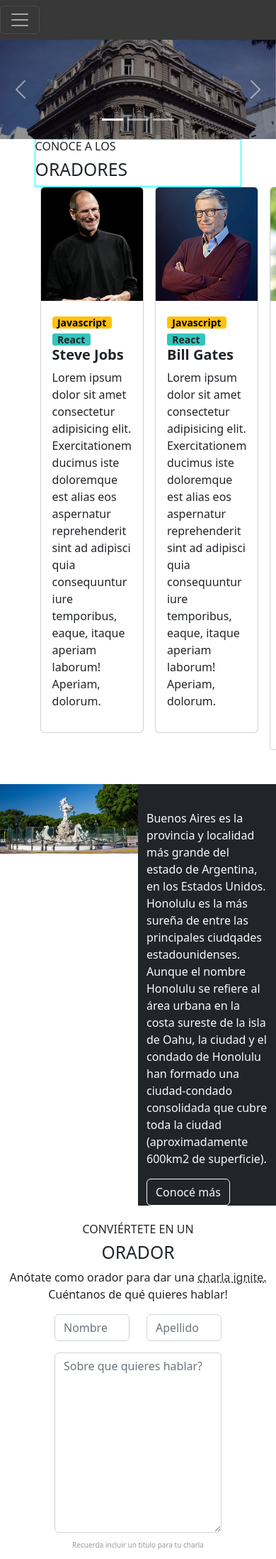
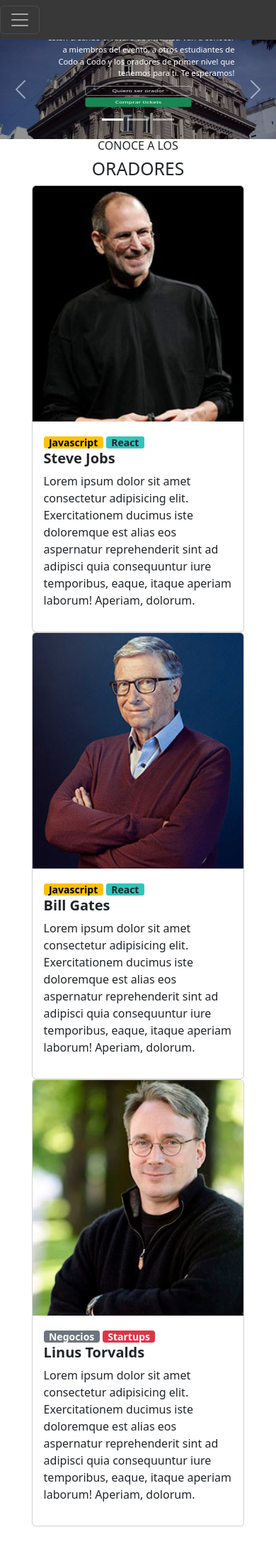
Before and after one commit to juanaieta23057/Integrador_1, a PHP site: page /index.html in a window 390 px wide; the page is wider, and only the part inside the window is pictured. Shown: the top 2197 px of that part at 71% size. Run offline with PHP 8.4, Linux system fonts and the light colour scheme.

Commit message:
navbar collapse ok. Cards responsive. Carrousel responsive con breakpoints, Image y p Honolulu tnb responsive

```diff
--- a/estilos.css
+++ b/estilos.css
@@ -49,3 +49,80 @@
   .navbar-collapse.container.nav li:nth-child(:last-child){
     margin-top: 3px;
 }
+
+@media (min-width: 320px) and (max-width: 564px) {
+    .carousel-caption p {
+        font-size: 0.7rem;
+        margin-left:0%;
+        overflow:visible;
+        margin-bottom: -18px;
+    }
+    .carousel-caption h2{
+        font-size: 0.8rem;
+    }
+    .carousel-caption div{
+        font-size: 0.8rem;
+        transform: scale(0.55, 0.35);
+        margin-bottom: -22px;
+     }
+}
+
+@media (min-width: 565px) and (max-width: 768px) {
+    .carousel-caption p {
+        font-size: 0.6rem;
+        margin-left:10%;
+    }
+    .carousel-caption h2{
+        font-size: 1.0rem;
+    }
+    .carousel-caption div button{
+        font-size: 0.6rem;
+    }
+}
+
+@media (min-width: 769px) and (max-width: 991px) {
+    .carousel-caption p {
+        font-size: 0.8rem;
+        margin-left:20%;
+    }
+    .carousel-caption h2{
+        font-size: 1.2rem;
+    }
+    .carousel-caption div button{
+        font-size: 0.7rem;
+    }
+  }
+
+@media (min-width: 992px) and (max-width: 1199px) {
+    .carousel-caption p {
+        font-size: 1.0rem;
+        margin-left:50%;
+    }
+    .carousel-caption h2{
+        font-size: 1.4rem;
+    }
+    .carousel-caption div button{
+        font-size: 0.8rem;
+    }
+}
+
+@media (min-width: 1200px) and (max-width: 1439px) {
+    .carousel-caption p {
+        font-size: 1.1rem;
+        margin-left:50%;
+    }
+    .carousel-caption h2{
+        font-size: 1.6rem;
+    }
+}
+
+@media (min-width: 1440px) and (max-width: 2048px) {
+    .carousel-caption p{
+        font-size: 1.2rem;
+        margin-left:50%;
+    }
+    .carousel-caption h2{
+        font-size: 1.8rem;
+    }
+
+}
--- a/index.html
+++ b/index.html
@@ -39,14 +39,14 @@
         </div>
     </nav> -->
     <nav class="navbar navbar-expand-lg navbar-dark navbackgrey">
-      <button class="navbar-toggler" type="button" data-toggle="collapse" data-target="#navbarSupportedContent" aria-controls="navbarSupportedContent" aria-expanded="false" aria-label="Toggle navigation">
+      <button class="navbar-toggler" type="button" data-bs-toggle="collapse" data-bs-target="#navbarSupportedContent" aria-controls="navbarSupportedContent" aria-expanded="false" aria-label="Toggle navigation">
         <span class="navbar-toggler-icon"></span>
       </button>
 
 
       <div class="collapse navbar-collapse" id="navbarSupportedContent">
         <div class="container">
-          <ul class="nav justify-content-evenly p-2">
+          <ul class="navbar-nav justify-content-evenly p-2">
             <li class="nav-item brand" style="margin-right: 10%;">
               <a class="navbar-brand" href="#"><img src="img/codoacodo.png" alt="" width="100" height="54"> Conf Bs As</a>
             </li>
@@ -81,26 +81,36 @@
       <div class="carousel-inner" role="listbox">
           <div class="carousel-item active">
               <img src="img/200031.jpg" class="w-100 d-block" alt="First slide">
-              <div class="carousel-caption d-none d-md-block">
+              <div class="carousel-caption">
                 <h2 class="text-end">Conf Bs As</h2>
-                <p style="margin-left: 50%;text-align:right;">Bs As llega por primera vez a Argentina. Un evento para compartir con nuestra comunidad el conocimiento y experiencia de los expertos que estan creando el futuro de Internet. Van a conocer a miembros del evento, a otros estudiantes de Codo a Codo y los oradores de primer nivel que tenemos para ti. Te espermos!</p>
+                <p style="text-align:right;">Bs As llega por primera vez a Argentina. Un evento para compartir con nuestra comunidad el conocimiento y experiencia de los expertos que estan creando el futuro de Internet. Van a conocer a miembros del evento, a otros estudiantes de Codo a Codo y los oradores de primer nivel que tenemos para ti. Te esperamos!</p>
                 <div class="d-grid gap-2 d-md-flex justify-content-md-end">
-                  <button class="btn btn-outline-light me-md-2" type="button">Quiero ser orador</button>
+                  <button class="btn btn-outline-light" type="button">Quiero ser orador</button>
                   <button class="btn btn-success" type="button">Comprar tickets</button>
                 </div>
               </div>
           </div>
           <div class="carousel-item">
               <img src="img/200268.jpg" class="w-100 d-block" alt="Second slide">
-              <div class="carousel-caption justify-content-md-end">
-                <h2 class="text-end">Second slide label</h2>
-                <p style="text-align:right; width:50%;">Bs As llega por primera vez a Argentina. Un evento para compartir con nuestra comunidad el conocimiento y experiencia de los expertos que estan creando el futuro de Internet. Van a conocer a miembros del evento, a otros estudiantes de Codo a Codo y los oradores de primer nivel que tenemos para ti. Te espermos!</p>
-                <button class="btn btn-primary me-md-2" type="button">Button</button>
-                <button class="btn btn-primary" type="button">Button</button>
+              <div class="carousel-caption">
+                <h2 class="text-end">Conf Bs As 2</h2>
+                <p style="text-align:right;">Bs As llega por primera vez a Argentina. Un evento para compartir con nuestra comunidad el conocimiento y experiencia de los expertos que estan creando el futuro de Internet. Van a conocer a miembros del evento, a otros estudiantes de Codo a Codo y los oradores de primer nivel que tenemos para ti. Te esperamos!</p>
+                <div class="d-grid gap-2 d-md-flex justify-content-md-end">
+                  <button class="btn btn-outline-light" type="button">Quiero ser orador</button>
+                  <button class="btn btn-success" type="button">Comprar tickets</button>
+                </div>
               </div>
           </div>
           <div class="carousel-item">
               <img src="img/200312.jpg" class="w-100 d-block" alt="Third slide">
+              <div class="carousel-caption justify-content-md-end">
+                <h2 class="text-end">Conf Bs As 3</h2>
+                <p style="text-align:right;">Bs As llega por primera vez a Argentina. Un evento para compartir con nuestra comunidad el conocimiento y experiencia de los expertos que estan creando el futuro de Internet. Van a conocer a miembros del evento, a otros estudiantes de Codo a Codo y los oradores de primer nivel que tenemos para ti. Te esperamos!</p>
+                <div class="d-grid gap-2 d-md-flex justify-content-md-end">
+                  <button class="btn btn-outline-light me-md-2" type="button">Quiero ser orador</button>
+                  <button class="btn btn-success" type="button">Comprar tickets</button>
+                </div>
+              </div>
           </div>
       </div>
       <button class="carousel-control-prev" type="button" data-bs-target="#carouselId" data-bs-slide="prev">
@@ -116,12 +126,12 @@
   <main>
     <div class="container">
       <div style="width: 80%; margin-left:10%; margin-right: 10%;">
-        <div style="border: cyan 1px solid;">
+        <div class="text-center">
           <h6>CONOCE A LOS</h6>
           <h2>ORADORES</h2>
         </div>
-        <div class="d-flex justify-content-evenly">
-          <div class="px-2">
+        <div class="d-flex justify-content-evenly row">
+          <div class="px-2 col-md-4">
             <div class="card">
               <img src="img/SJ.jpg" class="card-img-top" alt="...">
               <div class="card-body">
@@ -132,7 +142,7 @@
               </div>
             </div>
           </div>
-          <div class="px-2">
+          <div class="px-2 col-md-4">
             <div class="card">
               <img src="img/BG.jpg" class="card-img-top" alt="...">
               <div class="card-body">
@@ -143,7 +153,7 @@
               </div>
             </div>
           </div>
-          <div class="px-2">
+          <div class="px-2 col-md-4">
             <div class="card">
               <img src="img/LT.jpg" class="card-img-top" alt="...">
               <div class="card-body">
@@ -162,13 +172,13 @@
 
   <div style="margin:0" class="container-fluid mt-5">
     <div class="row">
-      <div style="width: 50%; margin:0;padding: 0;">
+      <div style="margin:0;padding: 0;" class="col-md-6">
         <img src="img/lola.jpg" alt="" width="100%" style="margin:0" >
       </div>
-      <div style="width: 50%;margin:0" class="bg-dark">
+      <div style="margin:0" class="bg-dark col-md-6">
         <h3>Bs As - Octubre</h3>
         <p class="text-light">Buenos Aires es la provincia y localidad más grande del estado de Argentina, en los Estados Unidos. Honolulu es la más sureña de entre las principales ciudqades estadounidenses. Aunque el  nombre Honolulu se refiere al área urbana en la costa sureste de la isla de Oahu, la ciudad y el condado de Honolulu han formado una ciudad-condado consolidada que cubre toda la ciudad (aproximadamente 600km2 de superficie).</p>
-        <button class="btn btn-outline-light">Conocé más</button>
+        <button class="btn btn-outline-light mb-4">Conocé más</button>
       </div>
     </div>
   </div>
@@ -192,7 +202,7 @@
       </div>
     </div>
     <p style="font-size: x-small;color: #999; padding-top: 10px; padding-bottom: 8px;">Recuerda incluir un título para tu charla</p>
-    <button type="submit" class="btn buttoncolorgreenyellow col-8">Sign in</button>
+    <button type="submit" class="btn buttoncolorgreenyellow col-8">Enviar</button>
 </div>
 </form>
  <!-- pie -->
```
